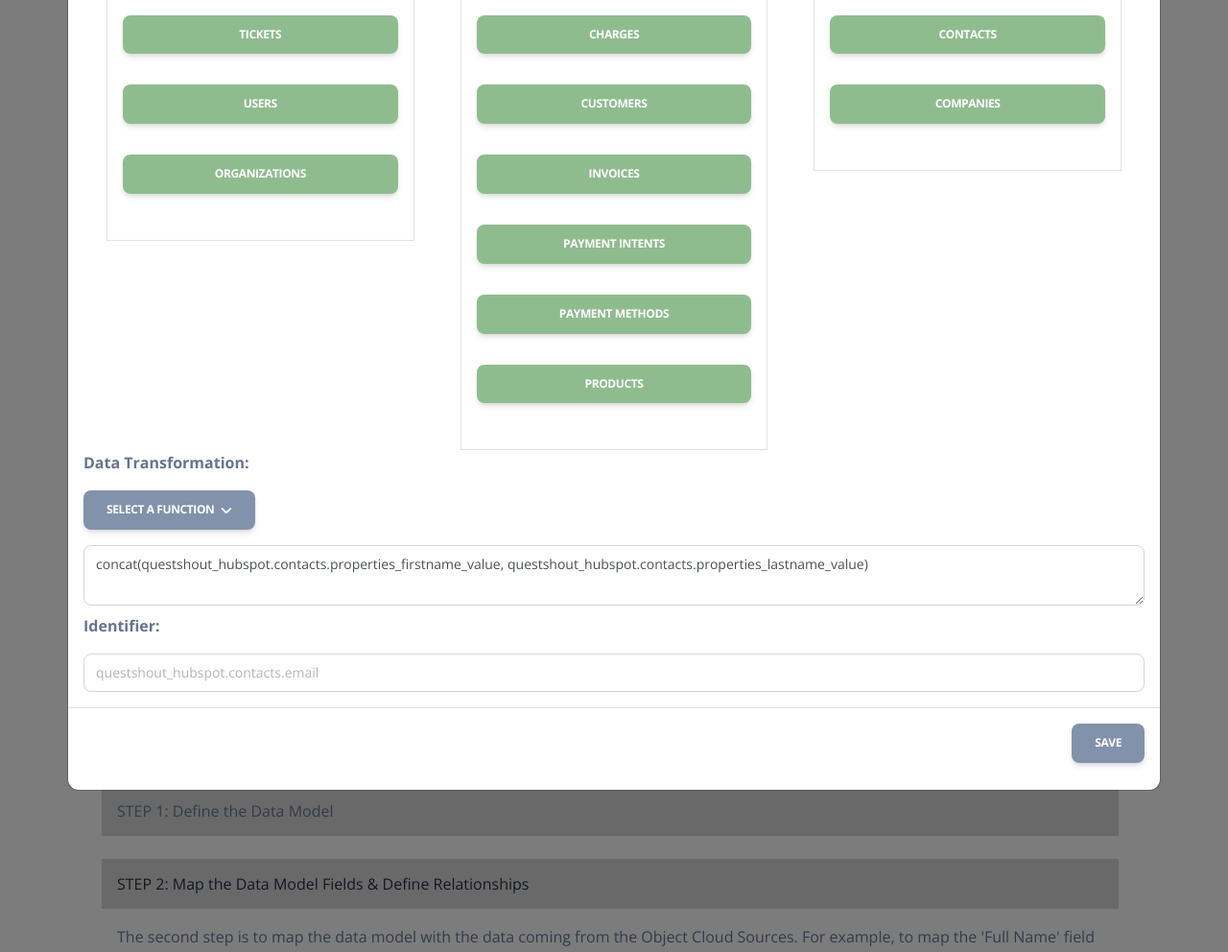
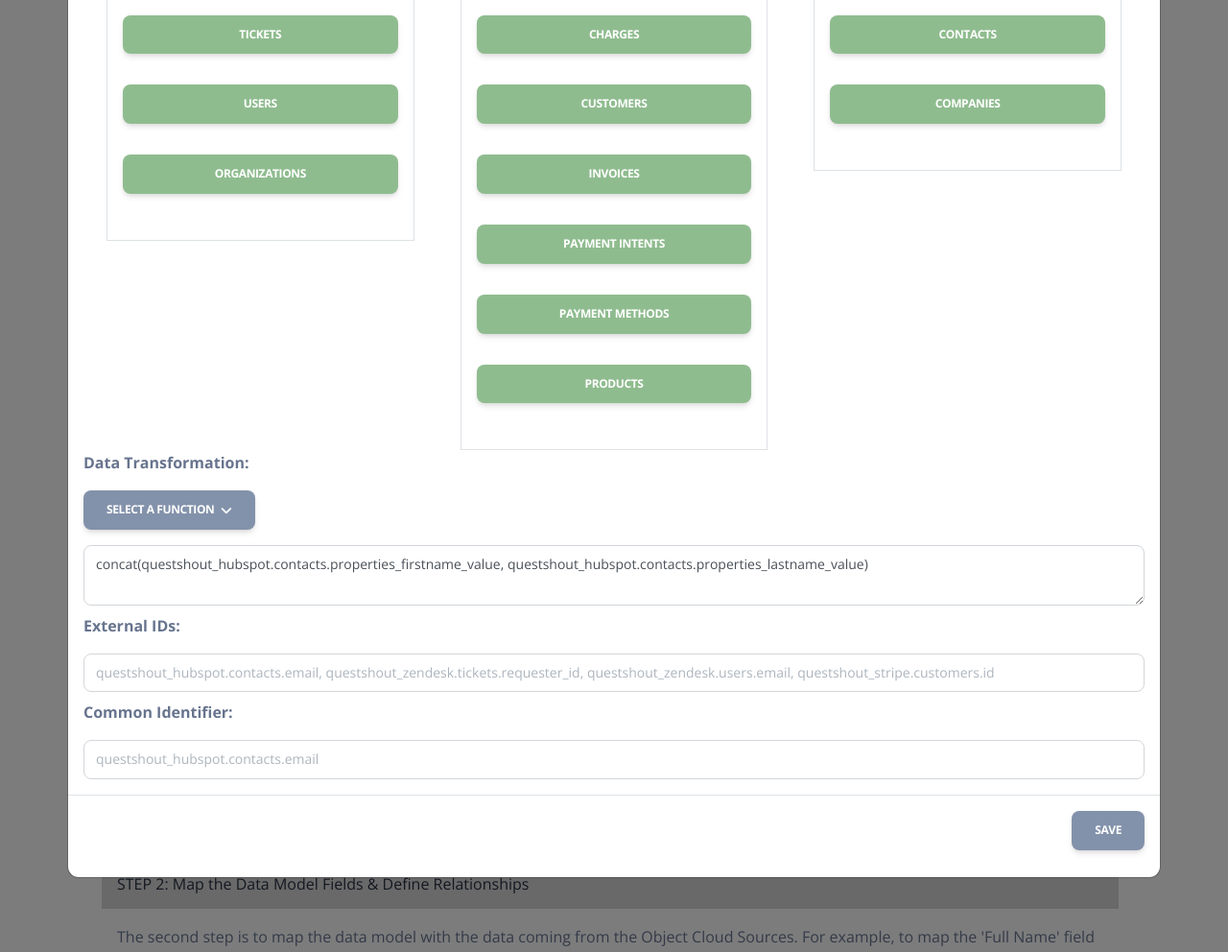
Before and after one commit to gargsaar/questshout-flask-ecommerce, a Flask app: page /contextstore in a window 1280 px wide, after a click on "EDIT". Shown: the part 295-1287 px from the top of the page at 96% size. Run offline with Flask 2, Linux system fonts and the light colour scheme; some libraries are stand-ins or nearby versions.

Commit message:
external ids

```diff
--- a/app/templates/contextstore/context-store.html
+++ b/app/templates/contextstore/context-store.html
@@ -676,7 +676,9 @@
                           </ul>
                         </div>
                         <textarea class="form-control" type="text" value="write your function">concat(questshout_hubspot.contacts.properties_firstname_value, questshout_hubspot.contacts.properties_lastname_value)</textarea>
-                        <p style="margin-top:0.5em;"><strong>Identifier:</strong></p>
+                        <p style="margin-top:0.5em;"><strong>External IDs:</strong></p>
+                        <input class="form-control" type="text" placeholder="questshout_hubspot.contacts.email, questshout_zendesk.tickets.requester_id, questshout_zendesk.users.email, questshout_stripe.customers.id">
+                        <p style="margin-top:0.5em;"><strong>Common Identifier:</strong></p>
                         <input class="form-control" type="text" placeholder="questshout_hubspot.contacts.email">
                       </div>
                       <div class="modal-footer">
```
